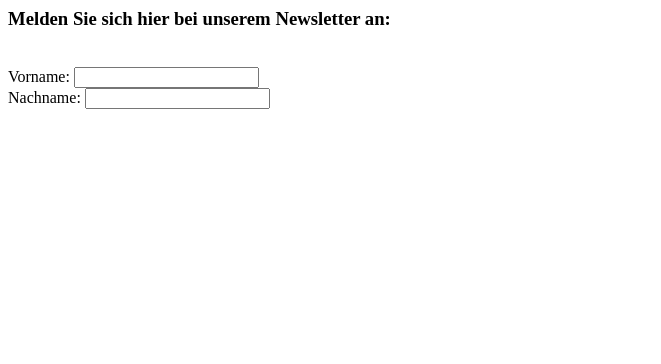
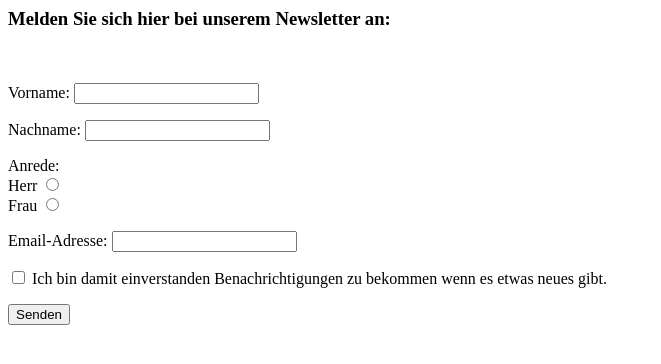
Before and after one commit to HTL-Waidhofen/sew-20220923-htmlpage-capybakas, a plain HTML site: page index.html in a window 1280 px wide. Shown: the whole page, without its empty margins (0-661 px from the left). Drawn offline with Linux system fonts and the light colour scheme.

Commit message:
updated form

```diff
--- a/index.html
+++ b/index.html
@@ -1,11 +1,36 @@
 <html>
     <h3>Melden Sie sich hier bei unserem Newsletter an:</h3><br>
-    <form>
-        <label>Vorname: </label>
-        <input type="text"><br>
-        <label>Nachname: </label>
-        <input type="text"><br>
-    </form>
+        <form action="https://de.wikipedia.org/wiki/Capybara" method="GET">
+            <p>
+                <label>Vorname: </label>
+                <input type="text" id="v_name" name="v_name"><br>
+            </p>
+            <p>
+                <label>Nachname: </label>
+                <input type="text" id="n_name" name="n_name"><br>
+            </p>
+
+            <p>
+                <label >Anrede: </label><br>
+                <label>Herr</label>
+                <input type="radio" id="a_herr" name="a_herr"><br>
+                <label>Frau</label>
+                <input type="radio" id="a_frau" name="a_frau"><br>
+            </p>
+
+            <p>
+                <label>Email-Adresse: </label>
+                <input type="text" id="email" name="email"><br>
+            </p>
+
+            <P>
+                <input type="checkbox" id="notifications" name="notifications">
+                <label>Ich bin damit einverstanden Benachrichtigungen zu bekommen wenn es etwas neues gibt.</label><br>
+            </P>
+
+
+            <input type="submit" value="Senden">
+        </form>
 <head>
 <style>
 </style>
```
